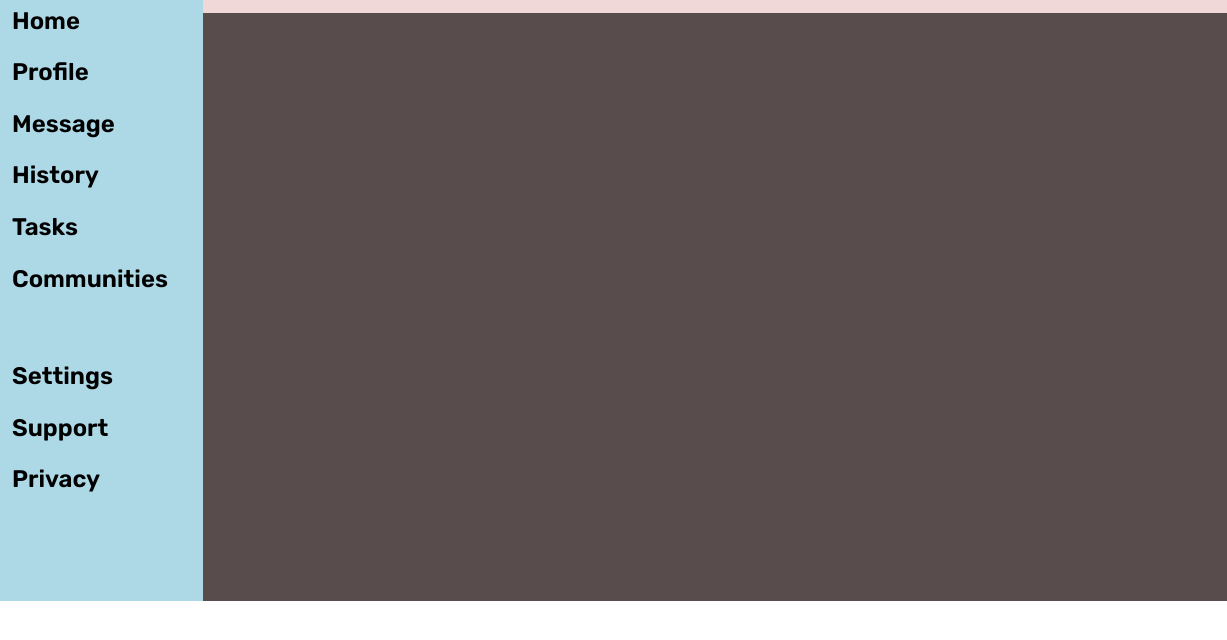
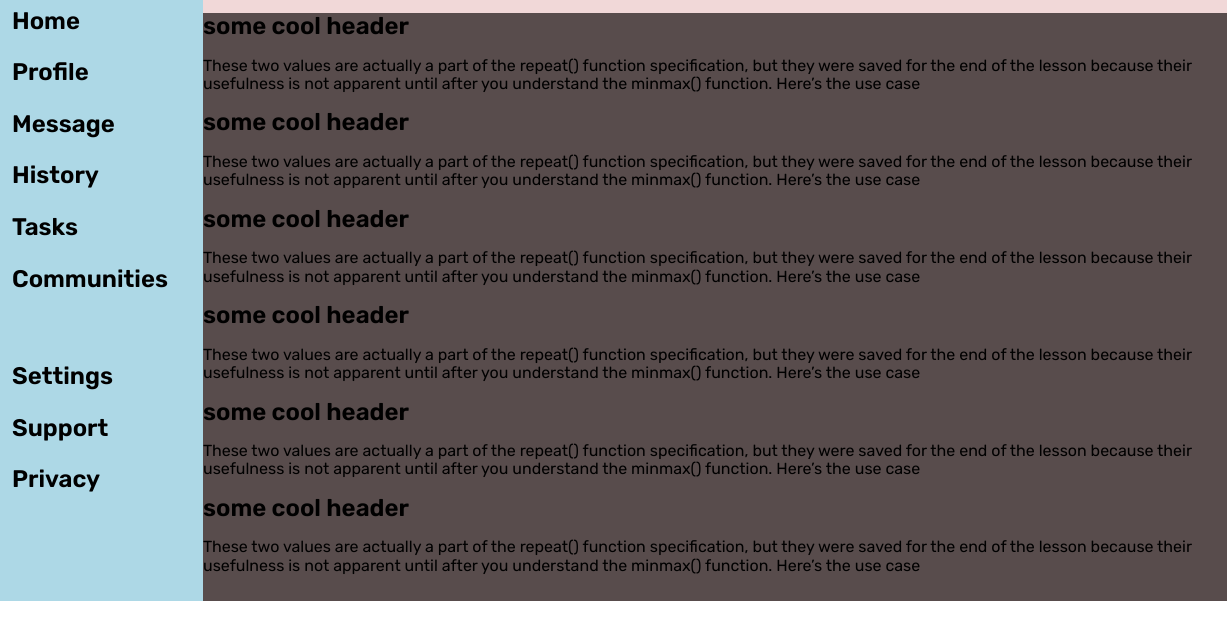
Before and after one commit to anasmustafa123/dashboard, a plain HTML site: page index.html in a window 1280 px wide. Shown: the part 134-774 px from the top of the page, 53-1280 px from the left. Drawn offline with Linux system fonts and the light colour scheme.

Commit message:
adding html for the left part of body

```diff
--- a/index.html
+++ b/index.html
@@ -89,7 +89,41 @@
 
     </div>
     <div class="main-body">
+        <div class="left-main">
+            <div class="main-grid-item">
+                <h2 class="grid-header">some cool header</h2>
+                <p>These two values are actually a part of the repeat() function specification, but they were saved for the end of the lesson because their usefulness is not apparent until after you understand the minmax() function. Here’s the use case</p>
+                <div class="grid-icons"></div>
+            </div>
+            <div class="main-grid-item">
+                <h2 class="grid-header">some cool header</h2>
+                <p>These two values are actually a part of the repeat() function specification, but they were saved for the end of the lesson because their usefulness is not apparent until after you understand the minmax() function. Here’s the use case</p>
+                <div class="grid-icons"></div>
+            </div>
+            <div class="main-grid-item">
+                <h2 class="grid-header">some cool header</h2>
+                <p>These two values are actually a part of the repeat() function specification, but they were saved for the end of the lesson because their usefulness is not apparent until after you understand the minmax() function. Here’s the use case</p>
+                <div class="grid-icons"></div>
+            </div>
+            <div class="main-grid-item">
+                <h2 class="grid-header">some cool header</h2>
+                <p>These two values are actually a part of the repeat() function specification, but they were saved for the end of the lesson because their usefulness is not apparent until after you understand the minmax() function. Here’s the use case</p>
+                <div class="grid-icons"></div>
+            </div>
+            <div class="main-grid-item">
+                <h2 class="grid-header">some cool header</h2>
+                <p>These two values are actually a part of the repeat() function specification, but they were saved for the end of the lesson because their usefulness is not apparent until after you understand the minmax() function. Here’s the use case</p>
+                <div class="grid-icons"></div>
+            </div>
+            <div class="main-grid-item">
+                <h2 class="grid-header">some cool header</h2>
+                <p>These two values are actually a part of the repeat() function specification, but they were saved for the end of the lesson because their usefulness is not apparent until after you understand the minmax() function. Here’s the use case</p>
+                <div class="grid-icons"></div>
+            </div>
+        </div>
+        <div class="right-main">
 
+        </div>
     </div>
 </body>
 </html>
```
